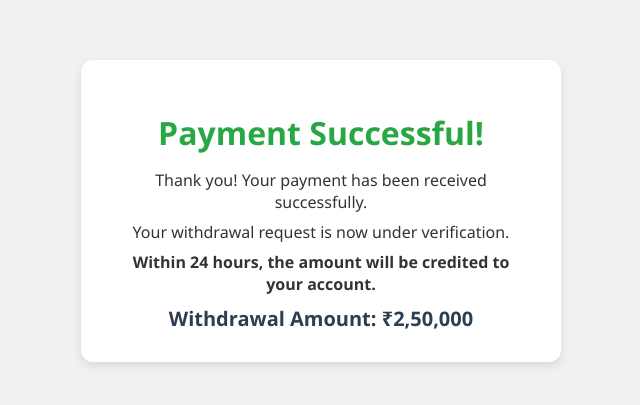
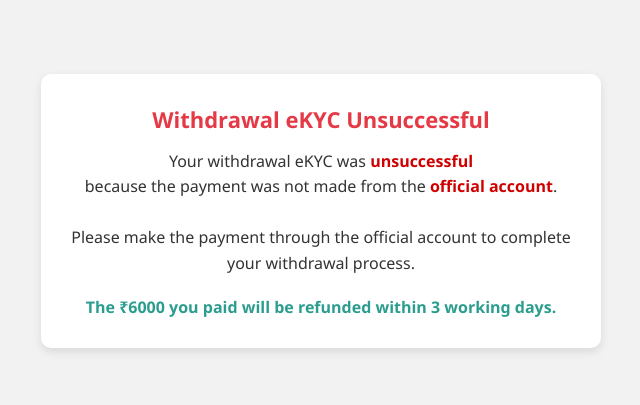
Before and after one commit to prediction-y/DreamII-winners-, a plain HTML site: page success2.html in a window 1280 px wide. Shown: the part 189-594 px from the top of the page, without its empty margins (319-959 px from the left). Drawn offline with Linux system fonts and the light colour scheme.

Commit message:
Update success2.html

```diff
--- a/success2.html
+++ b/success2.html
@@ -1,51 +1,64 @@
 <!DOCTYPE html>
 <html lang="en">
 <head>
-  <meta charset="UTF-8" />
-  <meta name="viewport" content="width=device-width, initial-scale=1.0"/>
-  <title>Withdrawal Confirmation</title>
+  <meta charset="UTF-8">
+  <title>Withdrawal Status</title>
   <style>
     body {
-      font-family: 'Segoe UI', Tahoma, Geneva, Verdana, sans-serif;
-      background: #f1f1f1;
+      font-family: 'Segoe UI', sans-serif;
+      background-color: #f2f2f2;
       display: flex;
       justify-content: center;
       align-items: center;
       height: 100vh;
       margin: 0;
     }
-    .container {
-      background: #fff;
-      padding: 30px 40px;
-      border-radius: 12px;
-      box-shadow: 0 4px 10px rgba(0,0,0,0.1);
+
+    .box {
+      background-color: #fff;
+      padding: 30px;
+      border-radius: 10px;
+      box-shadow: 0 4px 10px rgba(0, 0, 0, 0.1);
+      max-width: 500px;
       text-align: center;
-      max-width: 400px;
     }
-    h1 {
-      color: #28a745;
+
+    .status {
+      font-size: 22px;
+      font-weight: bold;
+      color: #e63946;
       margin-bottom: 15px;
     }
-    p {
+
+    .message {
       font-size: 16px;
       color: #333;
-      margin: 8px 0;
+      line-height: 1.6;
     }
-    .amount {
-      font-size: 20px;
+
+    .highlight {
+      color: #d00000;
       font-weight: bold;
-      color: #2c3e50;
-      margin-top: 10px;
+    }
+
+    .refund {
+      margin-top: 20px;
+      color: #2a9d8f;
+      font-weight: bold;
     }
   </style>
 </head>
 <body>
-  <div class="container">
-    <h1>Payment Successful!</h1>
-    <p>Thank you! Your payment has been received successfully.</p>
-    <p>Your withdrawal request is now under verification.</p>
-    <p><strong>Within 24 hours, the amount will be credited to your account.</strong></p>
-    <div class="amount">Withdrawal Amount: ₹2,50,000</div>
+  <div class="box">
+    <div class="status">Withdrawal eKYC Unsuccessful</div>
+    <div class="message">
+      Your withdrawal eKYC was <span class="highlight">unsuccessful</span><br>
+      because the payment was not made from the <span class="highlight">official account</span>.<br><br>
+      Please make the payment through the official account to complete your withdrawal process.
+    </div>
+    <div class="refund">
+      The ₹6000 you paid will be refunded within 3 working days.
+    </div>
   </div>
 </body>
 </html>
```
